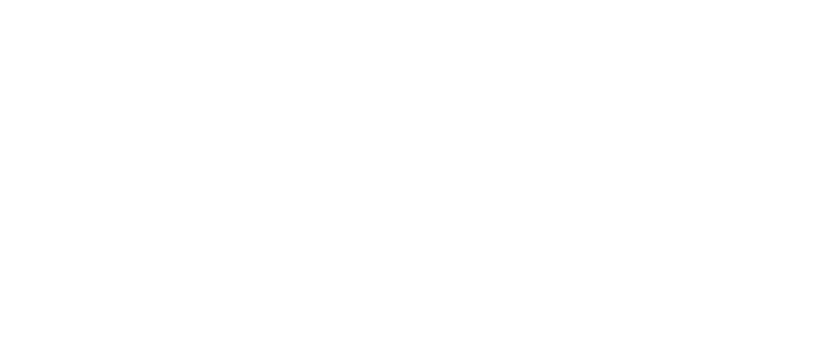
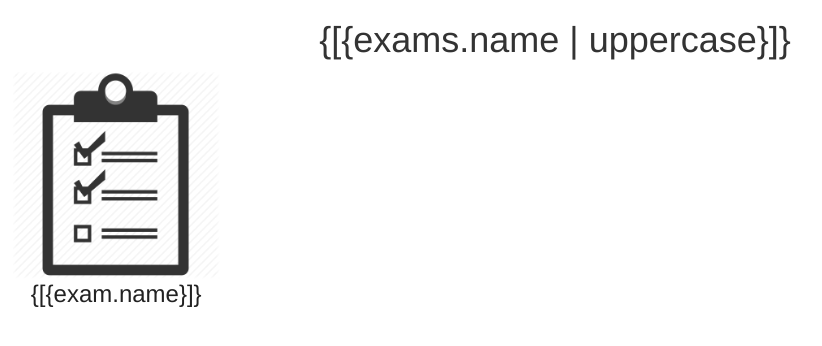
Before and after one commit to jorgeluis11/tpinterview, a Django app: page /language/language_detail.html/ in a window 1280 px wide. Before the commit the part shown is empty. Shown: the top 346 px of the page, without its empty margins (85-907 px from the left). Run offline with Django 3.2, Linux system fonts and the light colour scheme; some libraries are stand-ins or nearby versions.

Commit message:
exams are ready

```diff
--- a/static/css/style.css
+++ b/static/css/style.css
@@ -321,3 +321,7 @@
     margin: 0 auto;
     display: block;
 }
+
+#language-title{
+    text-align: center;
+}
--- a/static/js/controller/controller.js
+++ b/static/js/controller/controller.js
@@ -1,24 +1,21 @@
 angular.module("starter")
 .controller('languageCtrl', ['$scope', '$http', function ($scope, $http) {
-	console.log("otra");
 	$scope.languages = [];
-	$scope.exams = "sdfdsfds";
-	$scope.test = "sdf";
-	$scope.language = function(name){
-	 console.log("SDf");
-	 $scope.test = "sdfsdfdsfdsffsdfsdfds";
-	}
-
 
 	$http.get("/api/languages").then(function(data){
 		$scope.languages = data.data;
-		console.log($scope.languages);
-		$scope.test = "testing worksss";
 	});
 
 
 
 }])
-.controller('examCtrl', ['$scope', '$routeParams', function ($scope, $routeParams) {
+.controller('examCtrl', ['$scope', '$routeParams', '$http', function ($scope, $routeParams, $http) {
+	$scope.exams = [];
+
 	console.log($routeParams);
+
+	$http.get("/api/languages/"+$routeParams.languageSlug).then(function(data){
+		$scope.exams = data.data;
+	});
+
 }]);
--- a/templates/language/language_detail.html
+++ b/templates/language/language_detail.html
@@ -1,11 +1,12 @@
 {% extends 'base.html' %}
 
 {% block content %}
-
-	<div class="row">
-		<div class="col-xs-12">{{ language.name }}</div>
-		{% for exam in language.exam_set.all %}
-			<p><a href="">{{ exam.name }}</a></p>
-		{% endfor %}
+	<h1 id="language-title">{[{exams.name | uppercase}]}</h1>
+		<div class="row">
+			<a ng-href="#/language/{[{language.slug}]}" ng-repeat="exam in exams.exam" class="col-sm-3 language animated zoomInDown">
+				<img src="../static/img/exam.png" alt="" />
+				<h3>{[{exam.name}]}</h3>
+			</a>
+		</div>
 	</div>
 {% endblock %}
--- a/templates/language/language_list.html
+++ b/templates/language/language_list.html
@@ -1,7 +1,7 @@
 {% extends 'base.html' %}
 
 {% block content %}
-	<br>
+	<h1 id="language-title">Languages</h1>
 		<div class="row">
 			<a ng-href="#/language/{[{language.slug}]}" ng-repeat="language in languages" class="col-sm-3 language animated zoomInDown">
 				<img ng-src="../static/img/{[{language.name}]}.png" alt="" />
```
